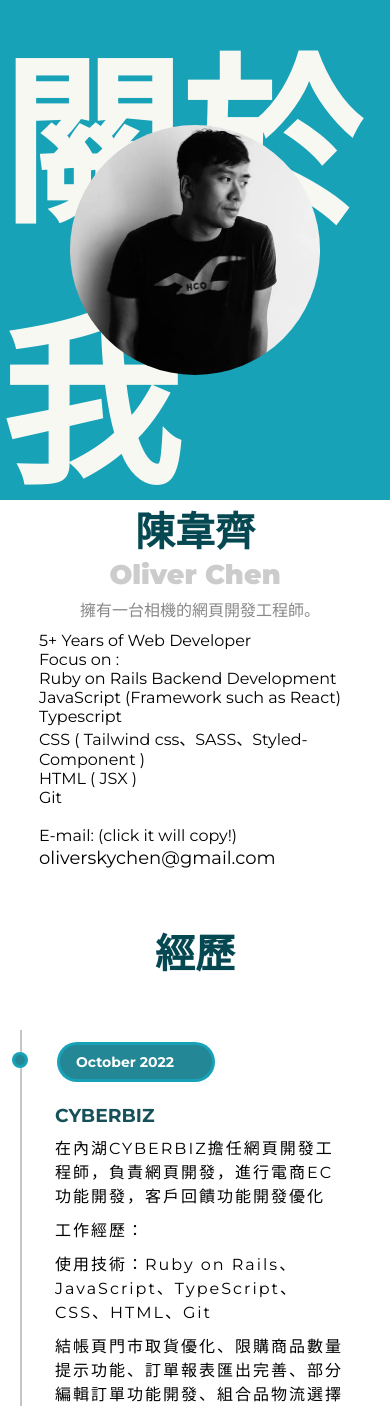
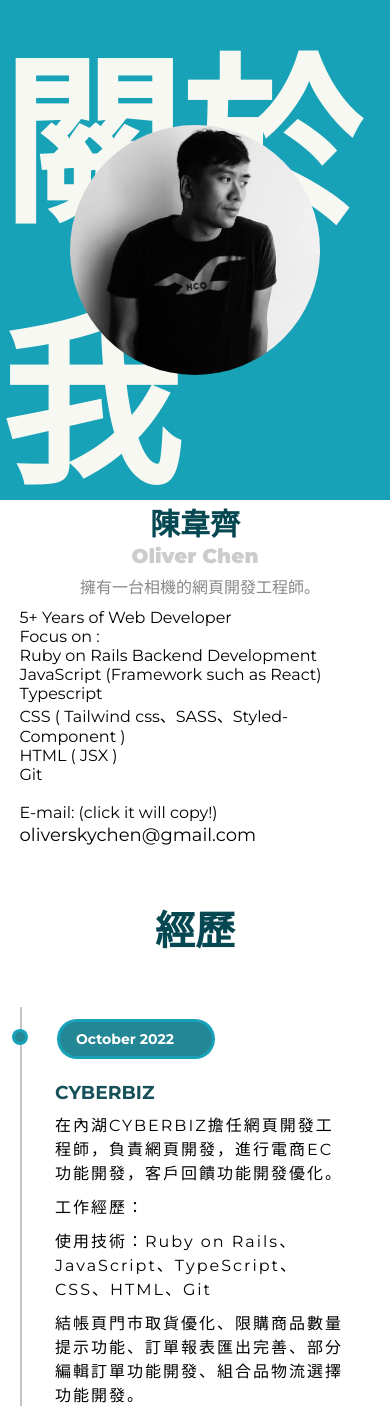
Before and after one commit to May27Oliver/resume_page, a React (Create React App) app: page / in a window 390 px wide. Shown: the top 1406 px of the page. Built offline with nearby package versions, Linux system fonts and the light colour scheme.

Commit message:
css revise

```diff
--- a/src/resume/resum.json
+++ b/src/resume/resum.json
@@ -21,7 +21,7 @@
     {
       "title": "CYBERBIZ",
       "descpt": [
-        "在內湖CYBERBIZ擔任網頁開發工程師，負責網頁開發，進行電商EC功能開發，客戶回饋功能開發優化",
+        "在內湖CYBERBIZ擔任網頁開發工程師，負責網頁開發，進行電商EC功能開發，客戶回饋功能開發優化。",
         "",
         "工作經歷：",
         "使用技術：Ruby on Rails、JavaScript、TypeScript、CSS、HTML、Git",
--- a/src/resume/style/style.css
+++ b/src/resume/style/style.css
@@ -206,7 +206,21 @@ body {
   border-radius: 5px;
 }
 
-@media all and (min-width: 768px) {
+@media all and (max-width: 1200px) {
+  .tw-name {
+    font-size: 30px;
+    z-index: 10;
+  }
+  .en-name {
+    font-size: 20px;
+    z-index: 10;
+  }
+  .intro-prief .En {
+    width: 90%;
+    z-index: 10;
+  }
+}
+@media all and (min-width: 1105px) {
   .timeline:before {
     /*不動*/
     left: 50%;
```
